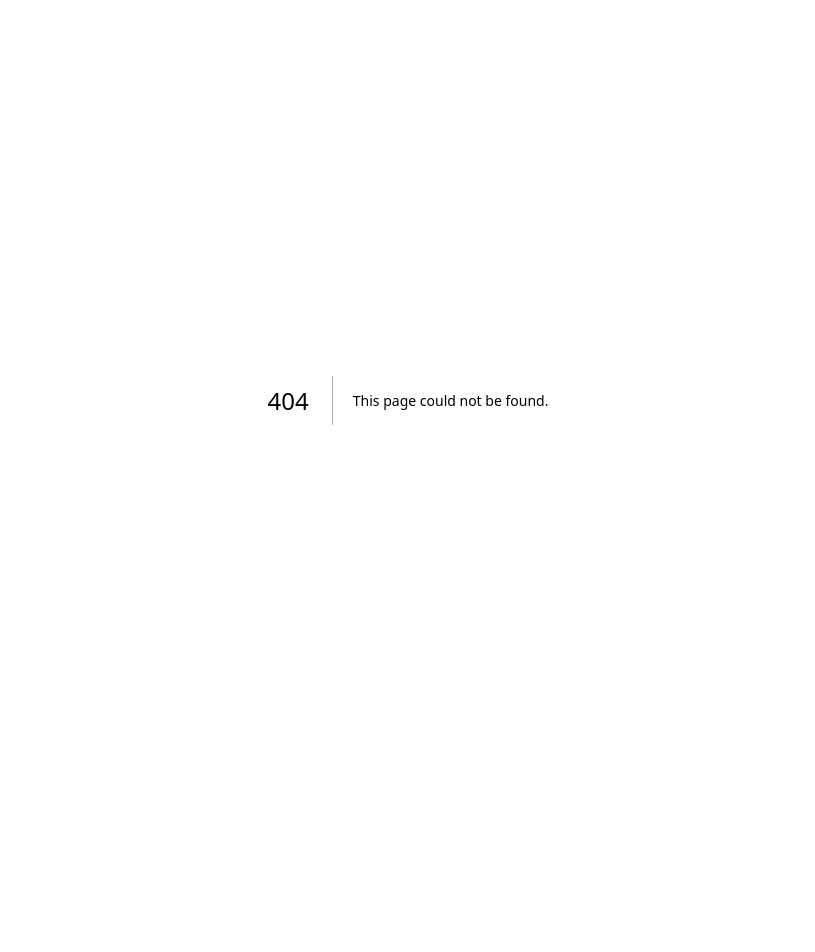
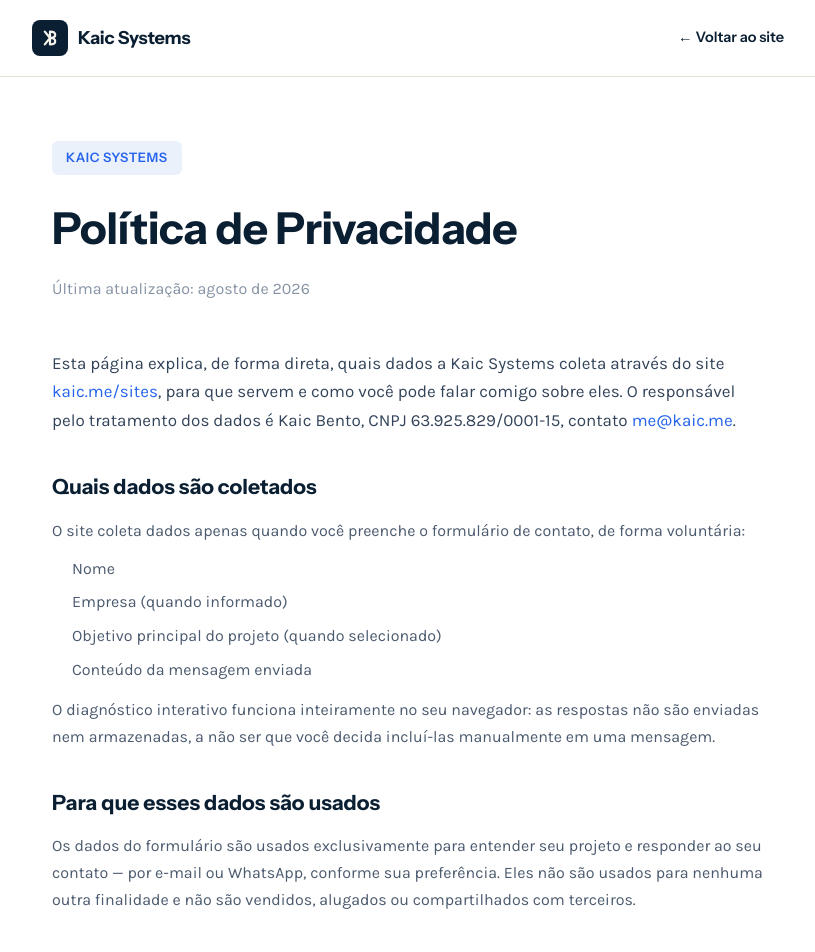
Before and after one commit to kaic/kaic.github.io, a Next.js app: page /sites/privacidade in a window 1280 px wide. Before the commit this address had no page. Shown: the top 952 px of the page, without its empty margins (232-1047 px from the left). Before the commit the page ends 800 px from the top, so only its background shows below. Built offline with nearby package versions, Linux system fonts and the light colour scheme.

Commit message:
feat: add privacy policy page for Kaic Systems site
Covers what the contact form collects, how it's used, and how to
request access or deletion, per LGPD.

```diff
--- /dev/null
+++ b/pages/sites/privacidade/index.tsx
@@ -0,0 +1,36 @@
+import Head from 'next/head';
+import { PrivacyContent } from '@app/sites/Privacidade/PrivacyContent';
+import { PrivacyFooter } from '@app/sites/Privacidade/PrivacyFooter';
+import { PrivacyHeader } from '@app/sites/Privacidade/PrivacyHeader';
+import { karla } from '@app/sites/fonts';
+
+const TITLE = 'Política de Privacidade | Kaic Systems';
+const DESCRIPTION =
+  'Política de privacidade da Kaic Systems: quais dados são coletados pelo formulário de contato, para que servem e como você pode solicitar acesso ou remoção.';
+const CANONICAL = 'https://kaic.me/sites/privacidade';
+
+export default function PrivacidadePage() {
+  return (
+    <>
+      <Head>
+        <title>{TITLE}</title>
+        <meta name='description' content={DESCRIPTION} />
+        <link rel='canonical' href={CANONICAL} />
+        <meta property='og:type' content='website' />
+        <meta property='og:title' content={TITLE} />
+        <meta property='og:description' content={DESCRIPTION} />
+        <meta property='og:url' content={CANONICAL} />
+        <meta property='og:locale' content='pt_BR' />
+        <meta name='twitter:card' content='summary_large_image' />
+        <meta name='twitter:title' content={TITLE} />
+        <meta name='twitter:description' content={DESCRIPTION} />
+      </Head>
+
+      <div className={`${karla.className} bg-white text-[#0B1F33] antialiased`}>
+        <PrivacyHeader />
+        <PrivacyContent />
+        <PrivacyFooter />
+      </div>
+    </>
+  );
+}
--- /dev/null
+++ b/src/app/sites/Privacidade/PrivacyContent.tsx
@@ -0,0 +1,200 @@
+import Link from 'next/link';
+import { CNPJ, CONTACT_EMAIL, waLink } from '@app/sites/constants';
+import { instrumentSans, karla } from '@app/sites/fonts';
+
+const linkClass = 'text-[#2563EB] hover:text-[#1D4ED8]';
+
+const SECTIONS: { title: string; body: React.ReactNode }[] = [
+  {
+    title: 'Quais dados são coletados',
+    body: (
+      <>
+        <p
+          className={`${karla.className} mb-3 text-[16px] leading-[1.7] text-[#4B5A6E]`}
+        >
+          O site coleta dados apenas quando você preenche o formulário de
+          contato, de forma voluntária:
+        </p>
+        <ul className='mb-3.5 flex flex-col gap-2 pl-5'>
+          {[
+            'Nome',
+            'Empresa (quando informado)',
+            'Objetivo principal do projeto (quando selecionado)',
+            'Conteúdo da mensagem enviada',
+          ].map(item => (
+            <li
+              key={item}
+              className={`${karla.className} text-[16px] leading-[1.6] text-[#4B5A6E]`}
+            >
+              {item}
+            </li>
+          ))}
+        </ul>
+        <p
+          className={`${karla.className} text-[16px] leading-[1.7] text-[#4B5A6E]`}
+        >
+          O diagnóstico interativo funciona inteiramente no seu navegador: as
+          respostas não são enviadas nem armazenadas, a não ser que você decida
+          incluí-las manualmente em uma mensagem.
+        </p>
+      </>
+    ),
+  },
+  {
+    title: 'Para que esses dados são usados',
+    body: (
+      <p
+        className={`${karla.className} text-[16px] leading-[1.7] text-[#4B5A6E]`}
+      >
+        Os dados do formulário são usados exclusivamente para entender seu
+        projeto e responder ao seu contato — por e-mail ou WhatsApp, conforme
+        sua preferência. Eles não são usados para nenhuma outra finalidade e não
+        são vendidos, alugados ou compartilhados com terceiros.
+      </p>
+    ),
+  },
+  {
+    title: 'Base legal e consentimento',
+    body: (
+      <p
+        className={`${karla.className} text-[16px] leading-[1.7] text-[#4B5A6E]`}
+      >
+        O formulário é claramente identificado e o envio é uma ação voluntária:
+        ao preencher os campos e clicar em enviar, você está consentindo com o
+        uso desses dados para responder ao seu contato, conforme a Lei Geral de
+        Proteção de Dados (LGPD). Nenhum dado é coletado silenciosamente ou sem
+        uma ação explícita sua.
+      </p>
+    ),
+  },
+  {
+    title: 'Por quanto tempo os dados ficam guardados',
+    body: (
+      <p
+        className={`${karla.className} text-[16px] leading-[1.7] text-[#4B5A6E]`}
+      >
+        As mensagens recebidas ficam guardadas apenas pelo tempo necessário para
+        conduzir a conversa e, quando aplicável, o projeto contratado. Você pode
+        pedir a remoção a qualquer momento, conforme abaixo.
+      </p>
+    ),
+  },
+  {
+    title: 'Cookies e analytics',
+    body: (
+      <p
+        className={`${karla.className} text-[16px] leading-[1.7] text-[#4B5A6E]`}
+      >
+        O site utiliza Google Analytics e Umami para entender, de forma
+        agregada, quais páginas são mais acessadas — sem coletar dados que
+        identifiquem você pessoalmente. Nenhuma informação do formulário de
+        contato é enviada a essas ferramentas.
+      </p>
+    ),
+  },
+  {
+    title: 'Seus direitos',
+    body: (
+      <>
+        <p
+          className={`${karla.className} mb-3 text-[16px] leading-[1.7] text-[#4B5A6E]`}
+        >
+          Você pode, a qualquer momento, solicitar:
+        </p>
+        <ul className='mb-3.5 flex flex-col gap-2 pl-5'>
+          {[
+            'Confirmação de quais dados seus estão guardados',
+            'Correção de dados incompletos ou desatualizados',
+            'Exclusão dos seus dados de contato',
+          ].map(item => (
+            <li
+              key={item}
+              className={`${karla.className} text-[16px] leading-[1.6] text-[#4B5A6E]`}
+            >
+              {item}
+            </li>
+          ))}
+        </ul>
+        <p
+          className={`${karla.className} text-[16px] leading-[1.7] text-[#4B5A6E]`}
+        >
+          Basta enviar um e-mail para{' '}
+          <a href={`mailto:${CONTACT_EMAIL}`} className={linkClass}>
+            {CONTACT_EMAIL}
+          </a>
+          .
+        </p>
+      </>
+    ),
+  },
+  {
+    title: 'Dúvidas',
+    body: (
+      <p
+        className={`${karla.className} text-[16px] leading-[1.7] text-[#4B5A6E]`}
+      >
+        Qualquer dúvida sobre esta política pode ser enviada diretamente para{' '}
+        <a href={`mailto:${CONTACT_EMAIL}`} className={linkClass}>
+          {CONTACT_EMAIL}
+        </a>{' '}
+        ou pelo{' '}
+        <a
+          href={waLink()}
+          target='_blank'
+          rel='noopener noreferrer'
+          className={linkClass}
+        >
+          WhatsApp
+        </a>
+        .
+      </p>
+    ),
+  },
+];
+
+export const PrivacyContent = () => (
+  <main id='conteudo' className='mx-auto max-w-[760px] px-6 py-16 pb-24'>
+    <span
+      className={`${instrumentSans.className} mb-5 inline-block rounded-md bg-[#EAF1FB] px-3.5 py-[7px] font-semibold text-[13px] uppercase tracking-[0.04em] text-[#2563EB]`}
+    >
+      Kaic Systems
+    </span>
+    <h1
+      className={`${instrumentSans.className} mb-4 font-bold text-[clamp(2rem,3vw+1rem,2.75rem)] tracking-[-0.01em] text-[#0B1F33]`}
+    >
+      Política de Privacidade
+    </h1>
+    <p className={`${karla.className} mb-12 text-[16px] text-[#8592A3]`}>
+      Última atualização: agosto de 2026
+    </p>
+
+    <div className='flex flex-col gap-9'>
+      <p
+        className={`${karla.className} text-[17px] leading-[1.7] text-[#33445A]`}
+      >
+        Esta página explica, de forma direta, quais dados a Kaic Systems coleta
+        através do site{' '}
+        <Link href='/sites' className={linkClass}>
+          kaic.me/sites
+        </Link>
+        , para que servem e como você pode falar comigo sobre eles. O
+        responsável pelo tratamento dos dados é Kaic Bento, CNPJ {CNPJ}, contato{' '}
+        <a href={`mailto:${CONTACT_EMAIL}`} className={linkClass}>
+          {CONTACT_EMAIL}
+        </a>
+        .
+      </p>
+
+      {SECTIONS.map(section => (
+        <section key={section.title}>
+          <h2
+            className={`${instrumentSans.className} mb-3.5 font-bold text-[21px] text-[#0B1F33]`}
+          >
+            {section.title}
+          </h2>
+          {section.body}
+        </section>
+      ))}
+    </div>
+  </main>
+);
--- /dev/null
+++ b/src/app/sites/Privacidade/PrivacyFooter.tsx
@@ -0,0 +1,19 @@
+import Link from 'next/link';
+import { CNPJ } from '@app/sites/constants';
+import { karla } from '@app/sites/fonts';
+
+export const PrivacyFooter = () => (
+  <footer className='bg-[#0B1F33] px-6 py-10'>
+    <div className='mx-auto flex max-w-[760px] flex-wrap items-center justify-between gap-4'>
+      <p className={`${karla.className} text-[13px] text-[#7C8CA3]`}>
+        © 2026 Kaic Systems — Kaic Bento. CNPJ {CNPJ}
+      </p>
+      <Link
+        href='/sites'
+        className={`${karla.className} text-[13px] text-[#C3CEDC] no-underline`}
+      >
+        Voltar ao site
+      </Link>
+    </div>
+  </footer>
+);
--- /dev/null
+++ b/src/app/sites/Privacidade/PrivacyHeader.tsx
@@ -0,0 +1,28 @@
+import Link from 'next/link';
+import { KaicSystemsLogo } from '@app/sites/Components/KaicSystemsLogo';
+import { instrumentSans } from '@app/sites/fonts';
+
+export const PrivacyHeader = () => (
+  <header className='border-b border-[#E4E0D6] bg-white'>
+    <div className='mx-auto flex h-[76px] max-w-[800px] items-center justify-between gap-4 px-6'>
+      <Link
+        href='/sites'
+        aria-label='Kaic Systems — início'
+        className='flex flex-shrink-0 items-center gap-2.5 no-underline'
+      >
+        <KaicSystemsLogo />
+        <span
+          className={`${instrumentSans.className} font-bold text-[18px] text-[#0B1F33] tracking-[-0.01em]`}
+        >
+          Kaic Systems
+        </span>
+      </Link>
+      <Link
+        href='/sites'
+        className={`${instrumentSans.className} font-semibold text-[14.5px] text-[#0B1F33] no-underline`}
+      >
+        ← Voltar ao site
+      </Link>
+    </div>
+  </header>
+);
```
